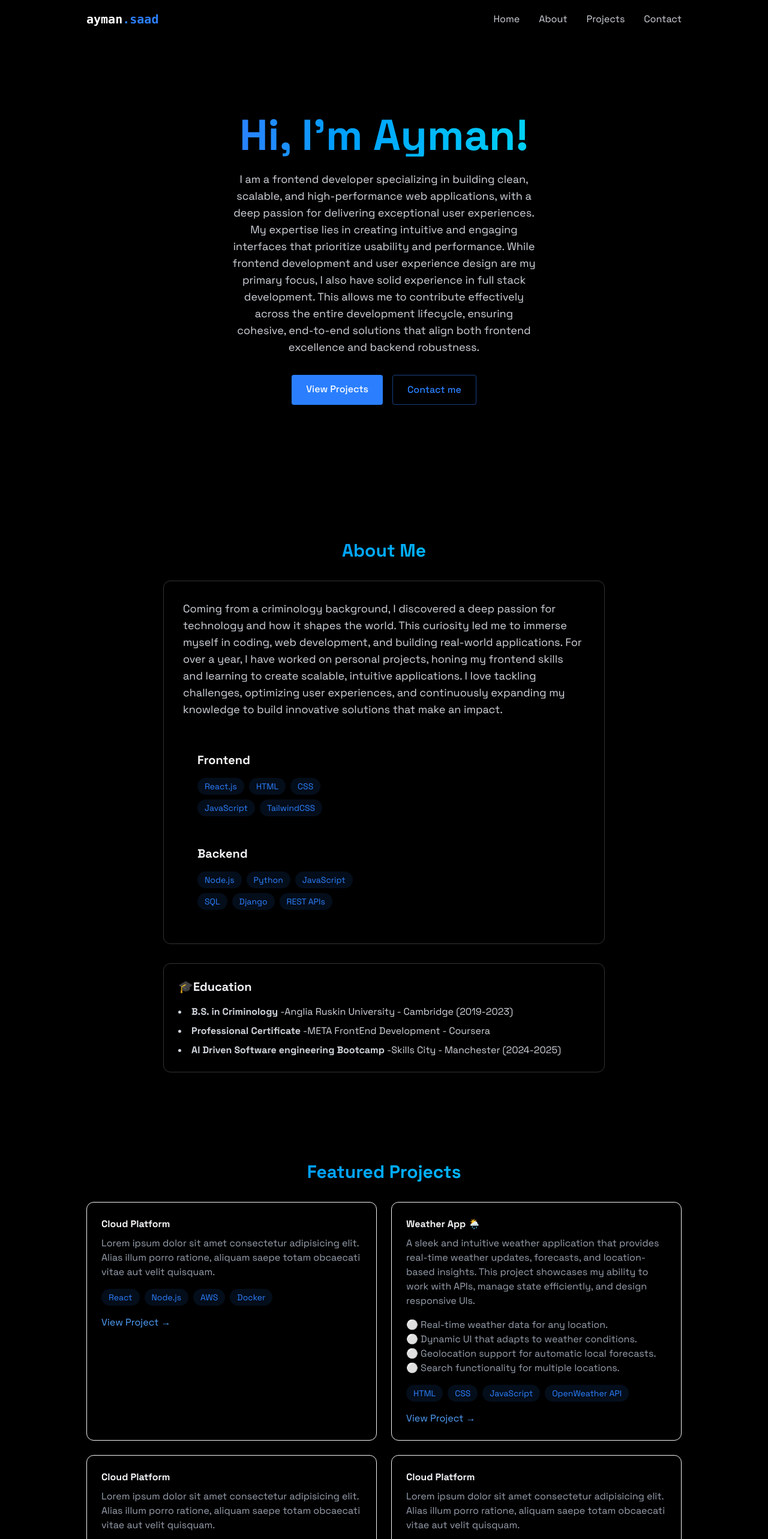
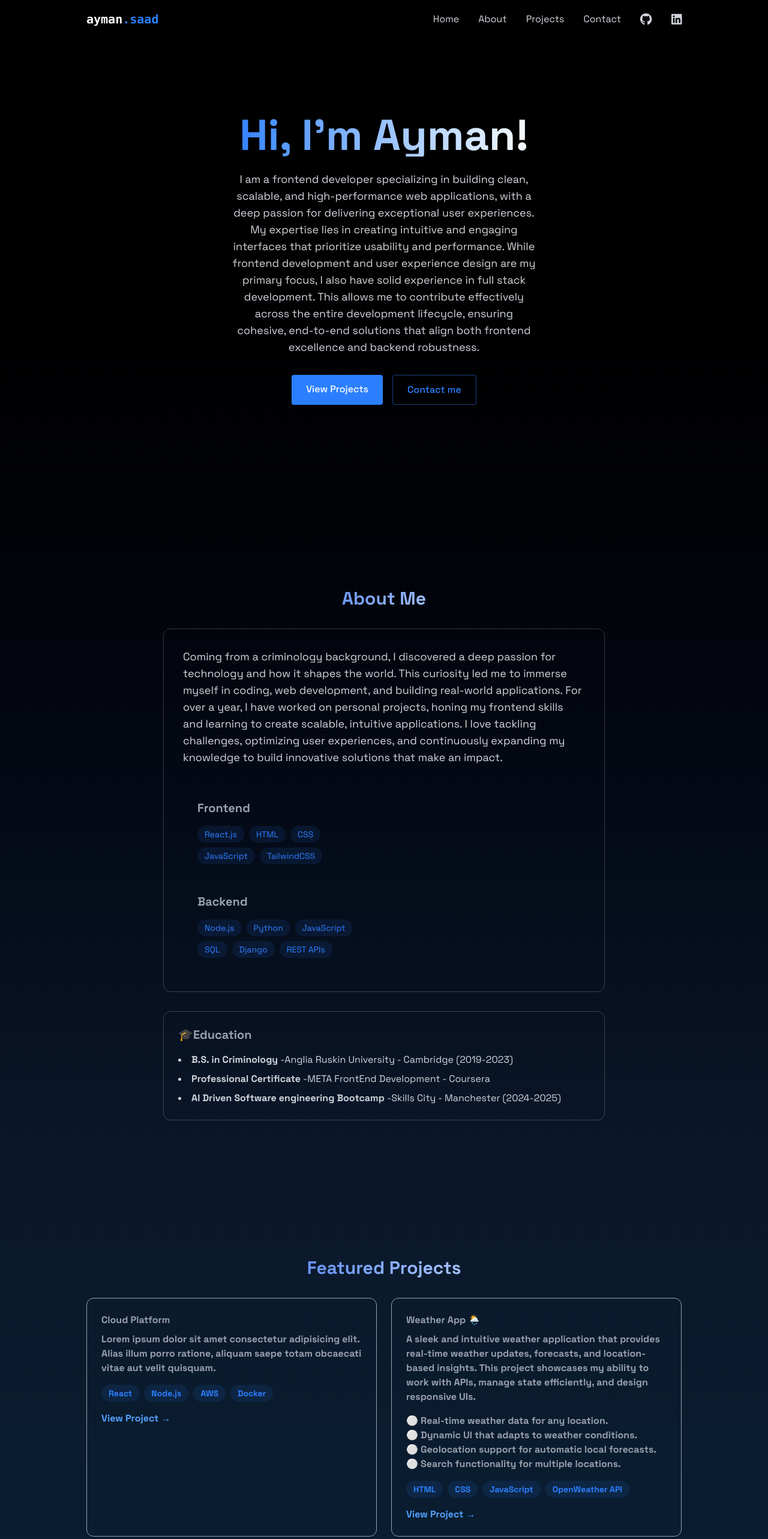
Before and after one commit to ayman0713/aymansaad-portfolio, a React (Vite) app: page / in a window 1280 px wide. Shown: the top 2566 px of the page at 60% size. Built offline with nearby package versions, Linux system fonts and the light colour scheme; no server answers.

Commit message:
Gradient colour updated, footer implemented, navbar modified

```diff
--- a/package.json
+++ b/package.json
@@ -13,6 +13,10 @@
     "deploy": "gh-pages -d dist"
   },
   "dependencies": {
+    "@fortawesome/fontawesome-svg-core": "^6.7.2",
+    "@fortawesome/free-brands-svg-icons": "^6.7.2",
+    "@fortawesome/free-solid-svg-icons": "^6.7.2",
+    "@fortawesome/react-fontawesome": "^0.2.2",
     "@tailwindcss/vite": "^4.0.9",
     "emailjs-com": "^3.2.0",
     "framer-motion": "^12.5.0",
--- a/src/App.jsx
+++ b/src/App.jsx
@@ -7,19 +7,21 @@ import { Home } from './components/Home';
 import { About } from './components/section/About';
 import { Projects } from './components/section/Projects';
 import { Contact } from './components/section/Contact';
-import "./index.css";
+import './index.css';
+import { Footer } from './components/Footer';
 
 function App() {
-  const [isLoaded, setIsLoaded] = useState(false)
-  const [menuOpen, setMenuOpen] = useState(false)
+  const [isLoaded, setIsLoaded] = useState(false);
+  const [menuOpen, setMenuOpen] = useState(false);
 
   return (
     <>
       {!isLoaded && <LoadingScreen onComplete={() => setIsLoaded(true)} />}
-      <div className={` min-h-screen transition-opacity duration-700 ${
-        isLoaded ? "opacity-100" : "opacity-0"
-      } bg-black text-gray-100`}
-
+      <div
+        className={`min-h-screen transition-opacity duration-700 ${
+          isLoaded ? 'opacity-100' : 'opacity-0'
+        } bg-gradient-to-b from-black via-[#0b172a] to-[#032b3f]
+ text-gray-400`}
       >
         <NavBar menuOpen={menuOpen} setMenuOpen={setMenuOpen} />
         <MobileMenu menuOpen={menuOpen} setMenuOpen={setMenuOpen} />
@@ -27,10 +29,10 @@ function App() {
         <About />
         <Projects />
         <Contact />
+        <Footer />
       </div>
-
     </>
-  )
+  );
 }
 
-export default App
+export default App;
--- /dev/null
+++ b/src/components/Footer.jsx
@@ -0,0 +1,34 @@
+import { FontAwesomeIcon } from "@fortawesome/react-fontawesome";
+import { faGithub, faLinkedin } from "@fortawesome/free-brands-svg-icons";
+
+export const Footer = () => {
+    return (
+        <footer className="bg-transparent text-white py-6 border-t border-none shadow-[0_4px_15px_rgba(0,0,0,0.2)] backdrop-blur-lg">
+            <div className="max-w-5xl mx-auto px-4 mb-2 flex flex-col md:flex-row items-center space-y-4 md:space-y-0">
+            ayman<span className="text-blue-500">.saad</span>
+            </div>
+            <div className="max-w-5xl mx-auto px-4 flex flex-col md:flex-row justify-between items-center space-y-4 md:space-y-0">
+                <p className="text-sm text-center md:text-left">&copy; {new Date().getFullYear()} Ayman Saad. All rights reserved.</p>
+
+                <div className="flex space-x-6">
+                    <a
+                        href="https://github.com/ayman0713"
+                        target="_blank"
+                        rel="noopener noreferrer"
+                        className="text-white hover:text-blue-500 transition-colors duration-300 text-xl transform hover:scale-110"
+                    >
+                        <FontAwesomeIcon icon={faGithub} />
+                    </a>
+                    <a
+                        href="https://www.linkedin.com/in/aymansaadruiz/"
+                        target="_blank"
+                        rel="noopener noreferrer"
+                        className="text-white hover:text-blue-500 transition-colors duration-300 text-xl transform hover:scale-110"
+                    >
+                        <FontAwesomeIcon icon={faLinkedin} />
+                    </a>
+                </div>
+            </div>
+        </footer>
+    );
+};
--- a/src/components/Home.jsx
+++ b/src/components/Home.jsx
@@ -4,7 +4,7 @@ export const Home = () => {
     return <section id="home" className=" min-h-screen flex items-center justify-center relative">
         <RevealOnScroll>
         <div className=" text-center z-10 px-4">
-            <h1 className=" text-5xl md:text-7xl font-bold mb-6 bg-gradient-to-r from-blue-500 to-cyan-400 bg-clip-text text-transparent leading-right">
+            <h1 className=" text-5xl md:text-7xl font-bold mb-6 bg-gradient-to-r from-blue-500 to-white bg-clip-text text-transparent leading-right">
             Hi, I'm Ayman!
             </h1>
 
--- a/src/components/NavBar.jsx
+++ b/src/components/NavBar.jsx
@@ -1,16 +1,19 @@
-import { useEffect } from "react"
+import { useEffect } from "react";
+import { FontAwesomeIcon } from "@fortawesome/react-fontawesome";
+import { faGithub, faLinkedin } from '@fortawesome/free-brands-svg-icons';
 
-export const NavBar = ({menuOpen, setMenuOpen}) => {
-
+export const NavBar = ({ menuOpen, setMenuOpen }) => {
 
     useEffect(() => {
         document.body.style.overflow = menuOpen ? "hidden" : "";
     }, [menuOpen]);
-    return <nav className=" fixed top-0 w-full z-40 bg-[rgba(10, 10, 10, 0.8)] backdrop-blur-lg border-b border-none shadow-lg">
-        <div className=" max-w-5xl mx-auto px-4">
-            <div className=" flex justify-between items-center h-16">
-                <a href="#home" className=" font-mono text-xl font-bold text-white">
-                    ayman<span className=" text-blue-500">.saad</span>
+
+    return (
+        <nav className="fixed top-0 w-full z-40 bg-[rgba(10, 10, 10, 0.8)] backdrop-blur-lg border-b border-none shadow-lg">
+            <div className="max-w-5xl mx-auto px-4">
+                <div className="flex justify-between items-center h-16">
+                    <a href="#home" className="font-mono text-xl font-bold text-white">
+                        ayman<span className="text-blue-500">.saad</span>
                     </a>
 
                     <div
@@ -19,26 +22,52 @@ export const NavBar = ({menuOpen, setMenuOpen}) => {
                         &#9776;
                     </div>
 
+                    <div className="hidden md:flex items-center space-x-8">
+                        <a
+                            href="#home"
+                            className="text-gray-300 hover:text-blue-400 hover:scale-110 transition-transform duration-300 ease-in-out"
+                        >
+                            Home
+                        </a>
+                        <a
+                            href="#about"
+                            className="text-gray-300 hover:text-blue-400 hover:scale-110 transition-transform duration-300 ease-in-out"
+                        >
+                            About
+                        </a>
+                        <a
+                            href="#projects"
+                            className="text-gray-300 hover:text-blue-400 hover:scale-110 transition-transform duration-300 ease-in-out"
+                        >
+                            Projects
+                        </a>
+                        <a
+                            href="#contact"
+                            className="text-gray-300 hover:text-blue-400 hover:scale-110 transition-transform duration-300 ease-in-out"
+                        >
+                            Contact
+                        </a>
 
-                <div className=" hidden md:flex items-center space-x-8">
-                    <a href="#home" className=" text-gray-300 hover:text-white transition-colors">
-                        Home
+                        <a
+                            href="https://github.com/ayman0713"
+                            target="blank"
+                            rel="noopener noreferrer"
+                            className="text-gray-300 hover:text-blue-400 transition-colors text-xl hover:scale-110 transition-transform duration-300 ease-in-out"
+                        >
+                            <FontAwesomeIcon icon={faGithub} />
+                        </a>
 
-                    </a>
-                    <a href="#about" className=" text-gray-300 hover:text-white transition-colors">
-                        About
-
-                    </a>
-                    <a href="#projects" className=" text-gray-300 hover:text-white transition-colors">
-                        Projects
-
-                    </a>
-                    <a href="#contact" className=" text-gray-300 hover:text-white transition-colors">
-                        Contact
-
-                    </a>
+                        <a
+                            href="https://www.linkedin.com/in/aymansaadruiz/"
+                            target="blank"
+                            rel="noopener noreferrer"
+                            className="text-gray-300 hover:text-blue-400 transition-colors text-xl hover:scale-110 transition-transform duration-300 ease-in-out"
+                        >
+                            <FontAwesomeIcon icon={faLinkedin} />
+                        </a>
+                    </div>
                 </div>
             </div>
-        </div>
-    </nav>
+        </nav>
+    )
 }
--- a/src/components/section/About.jsx
+++ b/src/components/section/About.jsx
@@ -20,11 +20,11 @@ export const About = () => {
         "REST APIs"
     ];
 
-    return <section id="about" className=" min-h-screen flex items-center justify-center py-17"
+    return <section id="about" className=" min-h-screen flex items-center justify-center py-17 mt-20"
     >
         <RevealOnScroll>
         <div className=" max-w-3xl mx-auto px-4">
-          <h2 className=" text-3xl font-bold mb-8 bg-gradient-to-r from-blue-500 to-cyan-400 bg-clip-text text-transparent text-center"
+          <h2 className=" text-3xl font-bold mb-8 bg-gradient-to-r from-blue-700 to-white bg-clip-text text-transparent text-center"
           >
             About Me
             </h2>
--- a/src/components/section/Projects.jsx
+++ b/src/components/section/Projects.jsx
@@ -4,18 +4,18 @@ import { RevealOnScroll } from '../RevealOnScroll';
 export const Projects = () => {
     return <section
     id="projects"
-    className=" min-h-screen flex items-center justify-center py-20"
+    className=" min-h-screen flex items-center justify-center py-20 mt-20"
     >
          <RevealOnScroll>
     <div className=" max-w-5xl mx-auto px-4">
-        <h2 className=" text-3xl font-bold mb-8 bg-gradient-to-r from-blue-500 to-cyan-400 bg-clip-text text-transparent text-center"
+        <h2 className=" text-3xl font-bold mb-8 bg-gradient-to-r from-blue-700 to-white bg-clip-text text-transparent text-center"
 
         >
             Featured Projects
         </h2>
     <div className=" grid grid-cols-1 md:grid-cols-2 gap-6">
             <div className=" p-6 rounded-xl border boder-white/10 hover:-translate-y-1 hover:border-blue-500/30
-        hover:shadow-[0_2px_8px_rgba(59,130,246,0.1)] transition-all">
+        hover:shadow-[0_2px_8px_rgba(59,130,246,0.1)] transition-all font-bold">
                 <h3 className=" tex-xl font-bold mb-2">Cloud Platform</h3>
                 <p className=" text-gray-400 mb-4">Lorem ipsum dolor sit amet consectetur adipisicing elit.
                 Alias illum porro ratione,
@@ -40,7 +40,7 @@ export const Projects = () => {
             </div>
 
         <div className=" p-6 rounded-xl border boder-white/10 hover:-translate-y-1 hover:border-blue-500/30
-        hover:shadow-[0_2px_8px_rgba(59,130,246,0.1)] transition-all">
+        hover:shadow-[0_2px_8px_rgba(59,130,246,0.1)] transition-all font-bold">
             <h3 className=" tex-xl font-bold mb-2">Weather App 🌦️</h3>
             <p className=" text-gray-400 mb-4">A sleek and intuitive weather application that provides real-time weather updates,
                 forecasts, and location-based insights.
@@ -78,7 +78,7 @@ export const Projects = () => {
                    </div>
         </div>
             <div className=" p-6 rounded-xl border boder-white/10 hover:-translate-y-1 hover:border-blue-500/30
-        hover:shadow-[0_2px_8px_rgba(59,130,246,0.1)] transition-all">
+        hover:shadow-[0_2px_8px_rgba(59,130,246,0.1)] transition-all font-bold">
                 <h3 className=" tex-xl font-bold mb-2">Cloud Platform</h3>
                 <p className=" text-gray-400 mb-4">Lorem ipsum dolor sit amet consectetur adipisicing elit.
                 Alias illum porro ratione,
@@ -102,7 +102,7 @@ export const Projects = () => {
                    </div>
             </div>
         <div className=" p-6 rounded-xl border boder-white/10 hover:-translate-y-1 hover:border-blue-500/30
-        hover:shadow-[0_2px_8px_rgba(59,130,246,0.1)] transition-all">
+        hover:shadow-[0_2px_8px_rgba(59,130,246,0.1)] transition-all font-bold">
             <h3 className=" tex-xl font-bold mb-2">Cloud Platform</h3>
             <p className=" text-gray-400 mb-4">Lorem ipsum dolor sit amet consectetur adipisicing elit.
                 Alias illum porro ratione,
```
Also changed, not shown: src/components/LoadingScreen.jsx (+46 -17 lines), src/components/MobileMenu.jsx (+41 -0 lines), src/components/section/Contact.jsx (+11 -10 lines), tailwind.config.js (added, +8 -0 lines), src/components/section/Home.jsx (deleted), 1 other file (tests, documents, lock files or other folders). Lines whose indentation alone changed are shown as unchanged.
